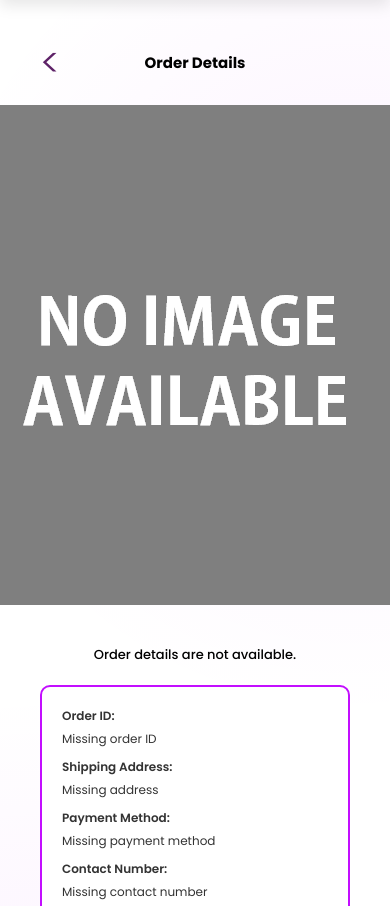
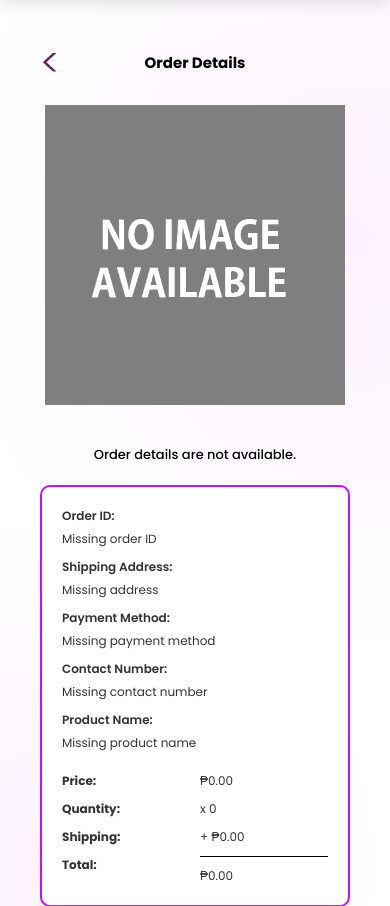
Before and after one commit to CocoLemon12/softdev, a PHP site: page /order-details.php in a window 390 px wide; the page is wider, and only the part inside the window is pictured. Shown: the part 74-980 px from the top of that part. Run offline with PHP 8.4, Linux system fonts and the light colour scheme; data comes from the database, SQL or seed files in the repository; data that the repository does not hold is empty.

Commit message:
oks na siguro

```diff
--- a/module5/css/order-details.css
+++ b/module5/css/order-details.css
@@ -135,13 +135,11 @@
     }
 }
 @media (max-width: 844px) {
-    .product-image{
+    .product-imagee{
         width: auto;
         max-height: 300px;
     }
 }
-
-
 
 /* =========================
    Product Details Section
```
